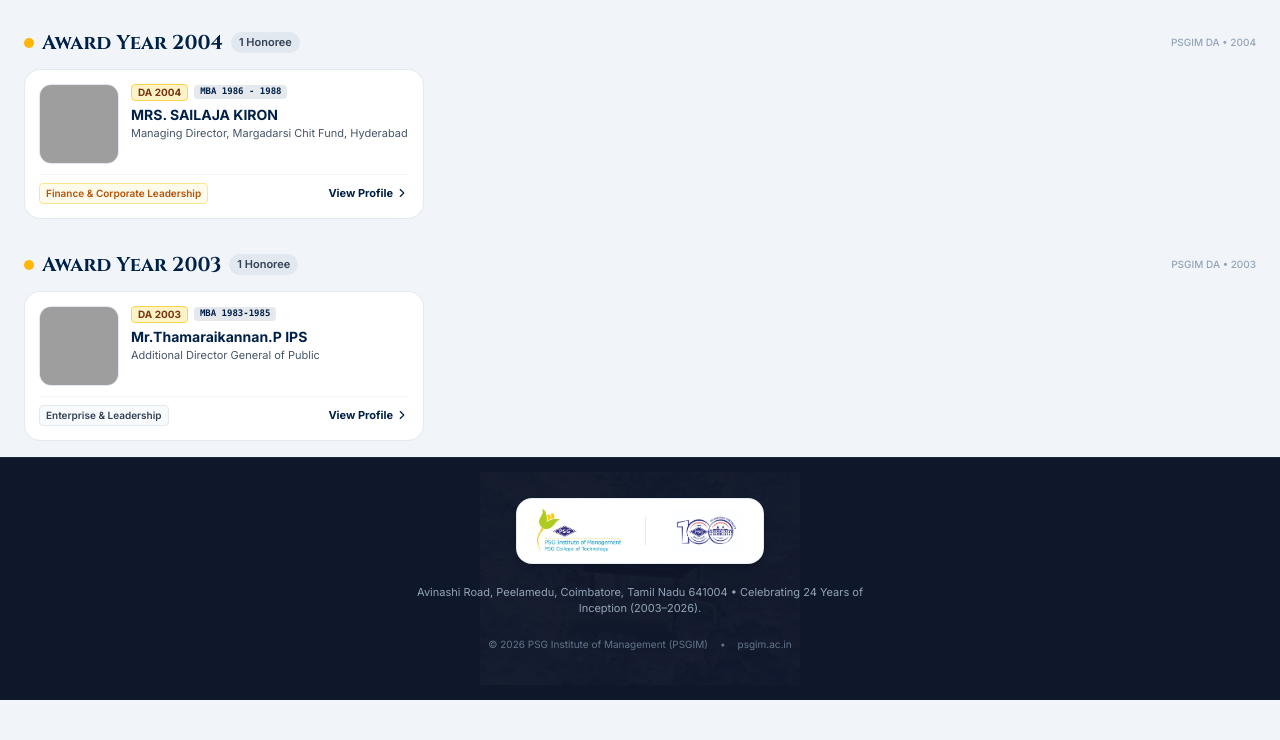
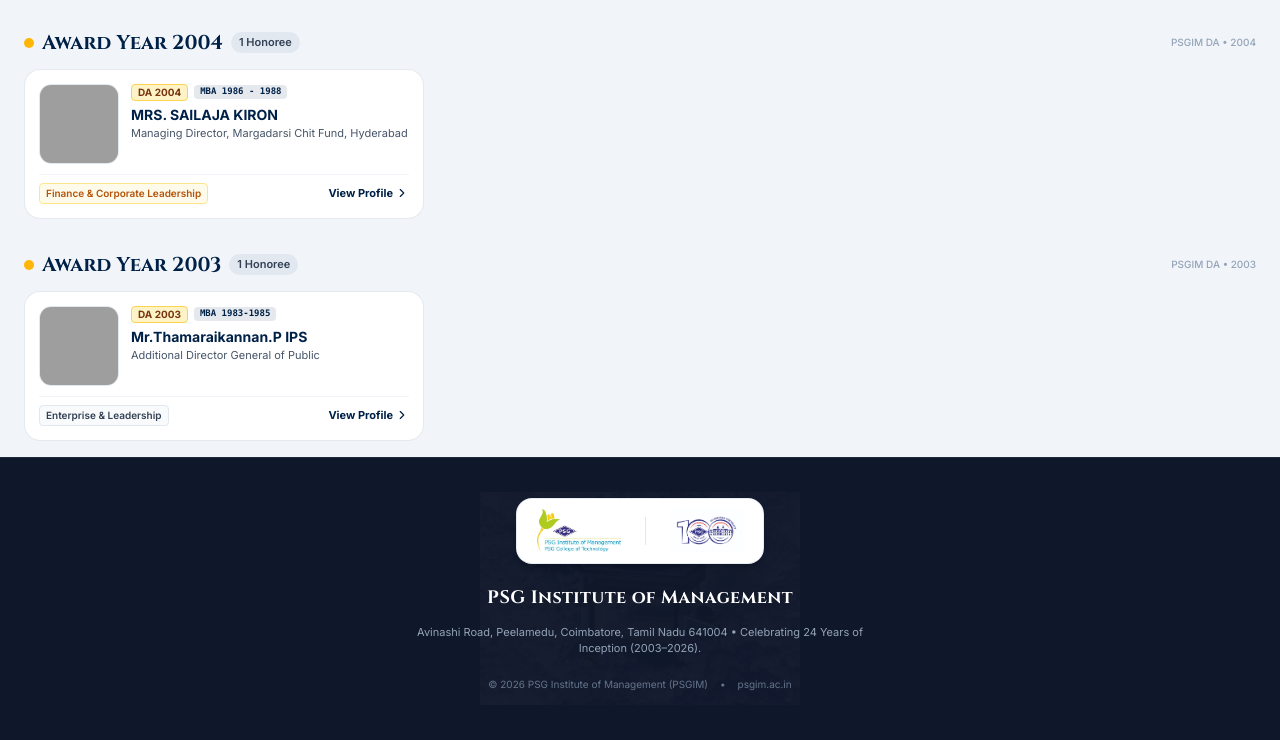
Before and after one commit to devvv555/jarvis-cloud, a plain HTML site: page psg/index.html in a window 1280 px wide. Shown: the part 6128-6868 px from the top of the page. Before the commit the page ends 6828 px from the top, so only its background shows below. Drawn offline with nearby package versions, Linux system fonts and the light colour scheme; grey boxes are pictures that could not be loaded; a web font is replaced by a local one.

Commit message:
Add college full name PSG Institute of Management to footer

```diff
--- a/psg/index.html
+++ b/psg/index.html
@@ -301,6 +301,11 @@
           class="h-9 sm:h-11 w-auto object-contain"
         />
       </div>
+
+      <!-- College Full Name -->
+      <h3 class="font-cinzel font-bold text-white text-base sm:text-lg tracking-wide">
+        PSG Institute of Management
+      </h3>
 
       <p class="text-[11px] text-slate-400 max-w-md mx-auto">
         Avinashi Road, Peelamedu, Coimbatore, Tamil Nadu 641004 &bull; Celebrating 24 Years of Inception (2003–2026).
```
